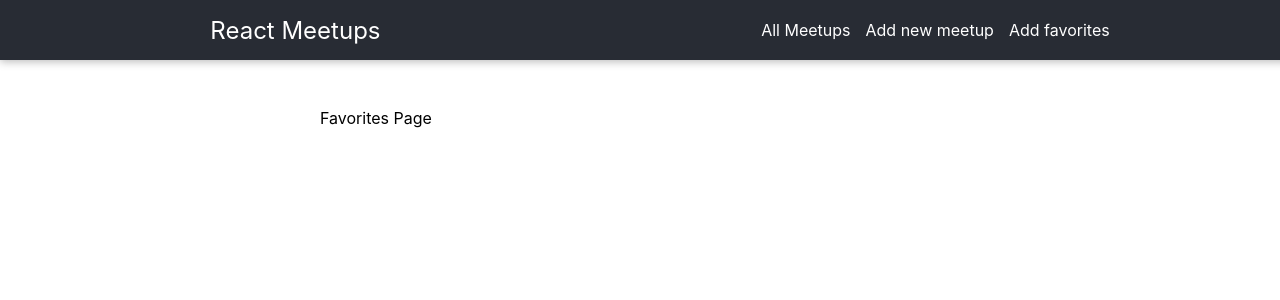
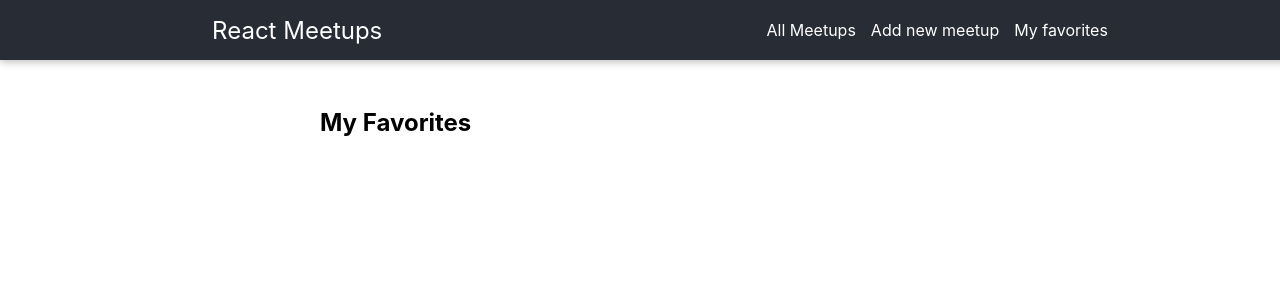
Before and after one commit to Bobbyztz/React_1-Next.js, a React (Create React App) app in the folder routerhere/: page /favorites in a window 1280 px wide. Shown: the top 300 px of the page. Built offline with nearby package versions, Linux system fonts and the light colour scheme.

Commit message:
show items in Favorites

```diff
--- a/routerhere/src/components/layout/MainNavigation.js
+++ b/routerhere/src/components/layout/MainNavigation.js
@@ -14,7 +14,7 @@ function MainNavigation() {
                 <Link to='/new-meetup'>Add new meetup</Link>
             </li>
             <li>
-                <Link to='/favorites'>Add favorites</Link>
+                <Link to='/favorites'>My favorites</Link>
             </li>
         </ul>
       </nav>
--- a/routerhere/src/pages/Favorites.js
+++ b/routerhere/src/pages/Favorites.js
@@ -1,5 +1,16 @@
+import { useContext } from "react";
+import FavoritesContext from "../store/favorites-context";
+import MeetupList from "../components/meetups/MeetipList";
+
 function FavoritesPage() {
-  return <div>Favorites Page</div>;
+  const favoritesCtx = useContext(FavoritesContext);
+
+  return (
+    <section>
+      <h1>My Favorites</h1>
+      <MeetupList meetups={favoritesCtx.favorites} />
+    </section>
+  );
 }
 
 export default FavoritesPage;
```
